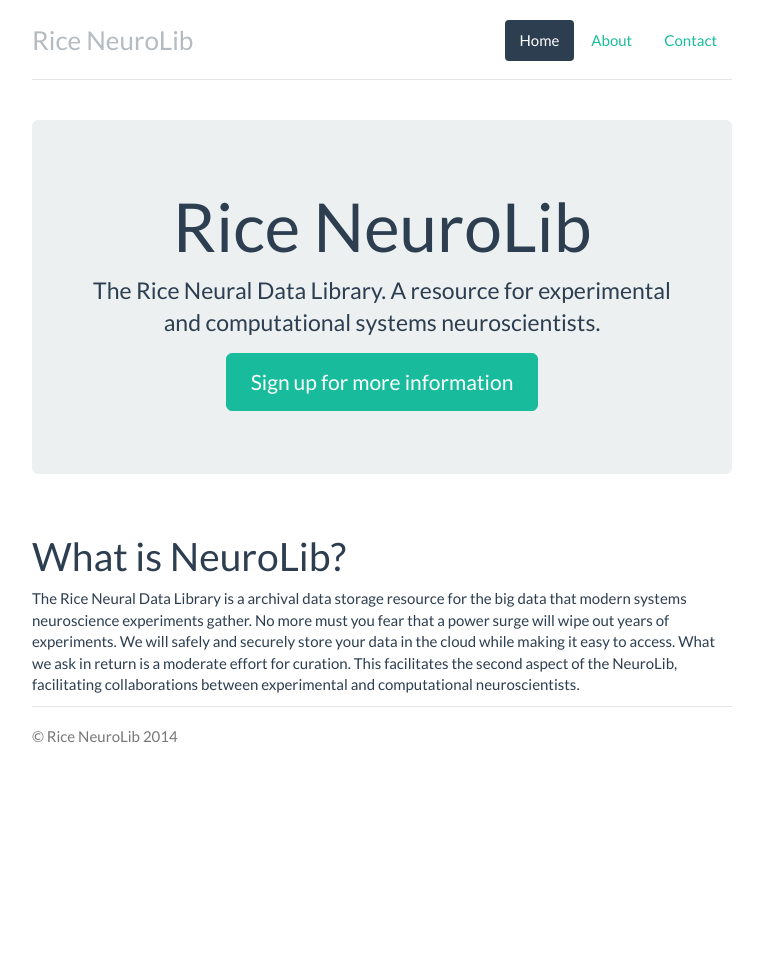
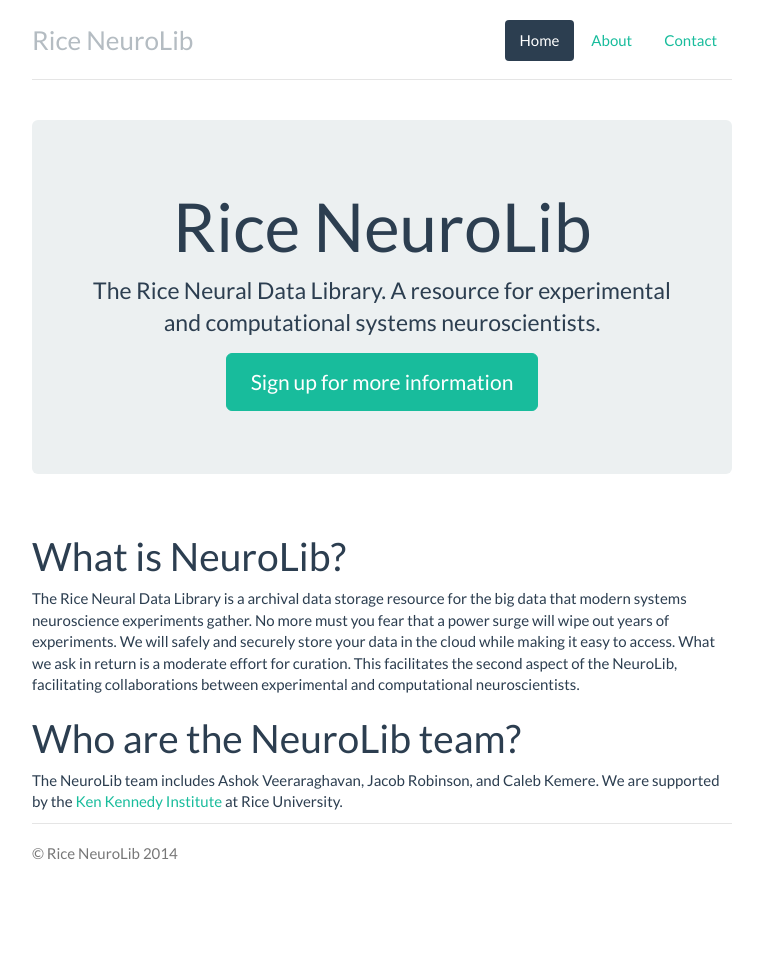
Before and after one commit to neurolib/neurolib.github.io, a Jekyll site: the page built from index.md, in a window 1280 px wide. Shown: the whole page, without its empty margins (258-1021 px from the left). Built offline with Jekyll 4.4.1, drawn with Linux system fonts in a browser that asks for light colours; Markdown is read by kramdown in place of the engine named in the settings; before the commit the page ends 900 px from its top, so only the background shows below that.

Commit message:
Added K2I

```diff
--- a/_config.yml
+++ b/_config.yml
@@ -6,6 +6,6 @@
 
 paginate: 10
 
-markdown: rdiscount
+#markdown: rdiscount
 permalink: pretty
 #pygments: true
--- a/index.md
+++ b/index.md
@@ -11,3 +11,8 @@
 easy to access. What we ask in return is a moderate effort for curation. This facilitates the
 second aspect of the NeuroLib, facilitating collaborations between experimental and
 computational neuroscientists.
+
+# Who are the NeuroLib team?
+
+The NeuroLib team includes Ashok Veeraraghavan, Jacob Robinson, and Caleb Kemere. We are
+supported by the [Ken Kennedy Institute](http://www.k2i.rice.edu/) at Rice University.
```
